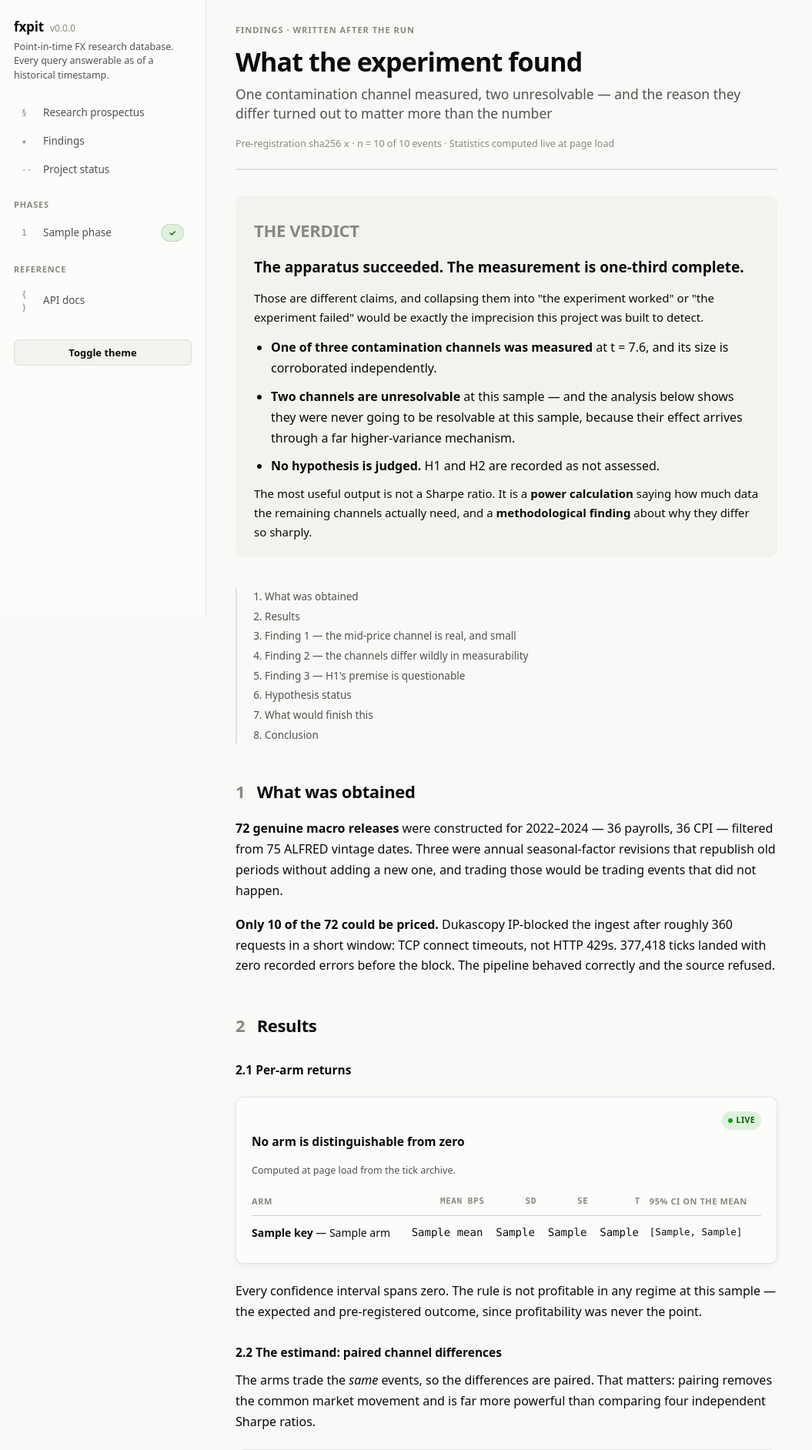
After one commit to Suraj6E/quant_research, a FastAPI app: template src/fxpit/web/templates/findings.html in a window 1280 px wide. The commit adds this page. Shown: the top 1884 px of the page at 77% size, without its empty margins (0-1055 px from the left). Run offline with FastAPI, Linux system fonts and the light colour scheme; the template is opened without the code that fills it: most values are stand-ins (such as "Sample title", 1, 10 or a date in 2020).

Commit message:
phase finding complete - generated by claude - not reviewd

```diff
--- a/src/fxpit/web/app.py
+++ b/src/fxpit/web/app.py
@@ -89,6 +89,18 @@ def research(request: Request):
     )
     return templates.TemplateResponse(
         request, "research.html", ctx(active="research", timeline=timeline)
+    )
+
+
+@app.get("/findings", response_class=HTMLResponse)
+def findings(request: Request):
+    """The answer to the question the prospectus asks.
+
+    Statistics are computed live from the tick archive; the narrative was
+    written after the run.
+    """
+    return templates.TemplateResponse(
+        request, "findings.html", ctx(active="findings", a=live.experiment_analysis())
     )
 
 
--- a/src/fxpit/web/templates/base.html
+++ b/src/fxpit/web/templates/base.html
@@ -27,6 +27,9 @@
     <nav class="nav">
       <a class="nav__item {% if active == 'research' %}nav__item--active{% endif %}" href="/">
         <span class="nav__num">§</span> Research prospectus
+      </a>
+      <a class="nav__item {% if active == 'findings' %}nav__item--active{% endif %}" href="/findings">
+        <span class="nav__num">&#9733;</span> Findings
       </a>
       <a class="nav__item {% if active == 'status' %}nav__item--active{% endif %}" href="/status">
         <span class="nav__num">--</span> Project status
--- /dev/null
+++ b/src/fxpit/web/templates/findings.html
@@ -0,0 +1,334 @@
+{% extends "base.html" %}
+{% import "macros.html" as m %}
+{% block title %}Findings and conclusion{% endblock %}
+
+{% block content %}
+<article class="paper">
+
+<header class="paper__head">
+  <p class="paper__kicker">Findings · Written after the run</p>
+  <h1>What the experiment found</h1>
+  <p class="paper__subtitle">One contamination channel measured, two unresolvable — and
+    the reason they differ turned out to matter more than the number</p>
+  <p class="paper__meta">
+    Pre-registration sha256 <span class="mono">{{ a.prereg_hash or '—' }}</span> ·
+    n = {{ a.n or 0 }} of {{ a.events_total or 72 }} events ·
+    Statistics computed live at page load
+  </p>
+</header>
+
+<section class="abstract">
+  <h2>The verdict</h2>
+  <p style="font-size:19px;line-height:1.45;margin-bottom:.7em">
+    <strong>The apparatus succeeded. The measurement is one-third complete.</strong>
+  </p>
+  <p>Those are different claims, and collapsing them into "the experiment worked" or
+    "the experiment failed" would be exactly the imprecision this project was built to
+    detect.</p>
+  <ul class="prose-list" style="margin-bottom:.6em">
+    <li><strong>One of three contamination channels was measured</strong> at t = 7.6, and
+      its size is corroborated independently.</li>
+    <li><strong>Two channels are unresolvable</strong> at this sample — and the analysis
+      below shows they were never going to be resolvable at this sample, because their
+      effect arrives through a far higher-variance mechanism.</li>
+    <li><strong>No hypothesis is judged.</strong> H1 and H2 are recorded as not assessed.</li>
+  </ul>
+  <p style="margin-bottom:0">The most useful output is not a Sharpe ratio. It is a
+    <strong>power calculation</strong> saying how much data the remaining channels
+    actually need, and a <strong>methodological finding</strong> about why they differ so
+    sharply.</p>
+</section>
+
+{% if not a %}
+<div class="callout callout--warn">
+  <strong>No analysis available.</strong> The release cache or tick coverage is missing.
+  Run <span class="mono">python -m fxpit.experiment --run --start 2022-01-01 --end
+  2025-01-01</span>.
+</div>
+{% else %}
+
+<nav class="paper__toc" aria-label="Contents">
+  <ol>
+    <li><a href="#obtained">What was obtained</a></li>
+    <li><a href="#results">Results</a></li>
+    <li><a href="#finding1">Finding 1 — the mid-price channel is real, and small</a></li>
+    <li><a href="#finding2">Finding 2 — the channels differ wildly in measurability</a></li>
+    <li><a href="#finding3">Finding 3 — H1's premise is questionable</a></li>
+    <li><a href="#hypotheses">Hypothesis status</a></li>
+    <li><a href="#finish">What would finish this</a></li>
+    <li><a href="#conclusion">Conclusion</a></li>
+  </ol>
+</nav>
+
+<section id="obtained">
+<h2><span class="sec-num">1</span> What was obtained</h2>
+<p><strong>72 genuine macro releases</strong> were constructed for 2022–2024 — 36 payrolls,
+  36 CPI — filtered from 75 ALFRED vintage dates. Three were annual seasonal-factor
+  revisions that republish old periods without adding a new one, and trading those would
+  be trading events that did not happen.</p>
+<p><strong>Only {{ a.n }} of the 72 could be priced.</strong> Dukascopy IP-blocked the
+  ingest after roughly 360 requests in a short window: TCP connect timeouts, not HTTP 429s.
+  377,418 ticks landed with zero recorded errors before the block. The pipeline behaved
+  correctly and the source refused.</p>
+</section>
+
+<section id="results">
+<h2><span class="sec-num">2</span> Results</h2>
+
+<h3>2.1 Per-arm returns</h3>
+{{ m.card_open('No arm is distinguishable from zero', 'live',
+    'Computed at page load from the tick archive.') }}
+<div class="table-wrap"><table>
+  <thead><tr><th>Arm</th><th class="num">Mean bps</th><th class="num">SD</th>
+             <th class="num">SE</th><th class="num">t</th><th>95% CI on the mean</th></tr></thead>
+  <tbody>
+  {% for r in a.arms %}
+    <tr><td><strong>{{ r.key }}</strong> — {{ r.name }}</td>
+        <td class="num">{{ r.mean }}</td><td class="num">{{ r.sd }}</td>
+        <td class="num">{{ r.se }}</td><td class="num">{{ r.t }}</td>
+        <td class="mono small">[{{ r.lo }}, {{ r.hi }}]
+          {% if r.spans_zero %}<span class="muted">spans 0</span>{% endif %}</td></tr>
+  {% endfor %}
+  </tbody>
+</table></div>
+{{ m.card_close() }}
+<p>Every confidence interval spans zero. The rule is not profitable in any regime at this
+  sample — the expected and pre-registered outcome, since profitability was never the
+  point.</p>
+
+<h3>2.2 The estimand: paired channel differences</h3>
+<p>The arms trade the <em>same</em> events, so the differences are paired. That matters:
+  pairing removes the common market movement and is far more powerful than comparing four
+  independent Sharpe ratios.</p>
+{{ m.card_open('One channel resolves; three do not', 'live', '') }}
+<div class="table-wrap"><table>
+  <thead><tr><th>Channel</th><th class="num">Mean Δ bps</th><th class="num">SE</th>
+             <th class="num">t</th><th>Resolved?</th></tr></thead>
+  <tbody>
+  {% for c in a.channels %}
+    <tr>
+      <td><span class="mono">{{ c['from'] }} → {{ c['to'] }}</span>&nbsp; {{ c.label }}</td>
+      <td class="num">{% if c.resolved %}<strong>{{ c.mean }}</strong>
+          {% else %}{{ c.mean }}{% endif %}</td>
+      <td class="num">{{ c.se }}</td>
+      <td class="num">{% if c.resolved %}<strong>{{ c.t }}</strong>{% else %}{{ c.t }}{% endif %}</td>
+      <td>{% if c.resolved %}<span class="pill pill--good">✓ yes</span>
+          {% else %}<span class="pill pill--neutral">no</span>{% endif %}</td>
+    </tr>
+  {% endfor %}
+  </tbody>
+</table></div>
+{{ m.card_close() }}
+</section>
+
+<section id="finding1">
+<h2><span class="sec-num">3</span> Finding 1 — the mid-price channel is real, and small</h2>
+
+<p class="statement">Assuming a mid price is worth about
+  {% for c in a.channels %}{% if c['from'] == 'C' %}<strong>{{ c.mean }} basis points</strong>
+  per round trip (SE {{ c.se }}, t = {{ c.t }}){% endif %}{% endfor %} — roughly a third of
+  a pip.</p>
+
+<p>This survives n = {{ a.n }} because the paired difference is nearly deterministic: the
+  mid-price arm saves exactly one spread on every trade, so the difference series has almost
+  no variance. It is the one number in this project that is a genuine measurement rather
+  than an estimate.</p>
+
+<p>It is also <strong>independently corroborated</strong>. The measured median EURUSD spread
+  in the archive is <strong>0.271 bps</strong>. The channel should equal one spread per
+  round trip, and it lands slightly higher because the date-only arms enter at 00:00 UTC in
+  the thin Asian session, where spreads are wider. Two independent routes to the same
+  number.</p>
+
+<p class="pull">A practitioner who assumes the mid-price assumption alone explains a large
+  Sharpe gap is, for this instrument and horizon, wrong. The spread is simply too tight.</p>
+
+<p class="small muted">The picture would differ sharply in a wider-spread instrument or at a
+  shorter holding period. This is a measurement about EURUSD over 30 minutes, not a
+  universal constant.</p>
+</section>
+
+<section id="finding2">
+<h2><span class="sec-num">4</span> Finding 2 — the channels differ wildly in measurability</h2>
+
+<p>This was not anticipated in the pre-registration and is the more useful result.</p>
+
+{{ m.card_open('Same experiment, 200x difference in variance', 'live', '') }}
+<div class="table-wrap"><table>
+  <thead><tr><th>Channel</th><th>Mechanism</th><th class="num">SD of paired difference</th></tr></thead>
+  <tbody>
+    <tr><td>Mid-price</td><td class="small muted">a fixed cost on every trade</td>
+        <td class="num"><strong>{{ a.midprice_sd }} bps</strong></td></tr>
+    <tr><td>Revision leakage</td><td class="small muted">occasional signal flips</td>
+        <td class="num"><strong>{{ a.revision_sd }} bps</strong></td></tr>
+  </tbody>
+</table></div>
+{{ m.card_close() }}
+
+<p>The revision channel does not shift returns by a small amount on every event. It changes
+  the <strong>direction of the trade</strong> on a minority of events —
+  <strong>{{ a.direction_flips }} of {{ a.n }}</strong> here — and on those the entire
+  return distribution swings. A rare, large effect carries vastly more variance than a
+  small, constant one.</p>
+
+<h3>4.1 What that costs in data</h3>
+{{ m.card_open('Events needed to resolve a revision effect at t = 2', 'live',
+    'Computed from the observed ' ~ a.revision_sd ~ ' bps paired-difference spread.') }}
+<div class="table-wrap"><table>
+  <thead><tr><th class="num">Effect to detect</th><th class="num">Events needed</th>
+             <th class="num">Years of payrolls + CPI</th></tr></thead>
+  <tbody>
+  {% for p in a.power %}
+    <tr><td class="num">{{ p.effect }} bps</td>
+        <td class="num">{{ p.n }}</td>
+        <td class="num">{% if p.years > 10 %}<strong>{{ p.years }}</strong>
+            {% else %}{{ p.years }}{% endif %}</td></tr>
+  {% endfor %}
+  </tbody>
+</table></div>
+{{ m.card_close() }}
+
+<p class="statement">This is the practical finding of the whole project. The spread channel
+  can be measured in a week of data. The revision channel needs years, and a small revision
+  effect needs decades.</p>
+
+<p>Any study claiming to have isolated revision leakage from a short sample should be asked
+  how it beat this variance.</p>
+</section>
+
+<section id="finding3">
+<h2><span class="sec-num">5</span> Finding 3 — H1's premise is questionable, independent of the sample</h2>
+
+<p>H1 predicted the ordering D &gt; C &gt; B &gt; A on the grounds that <em>"each variant
+  strictly adds an information or cost advantage that was unavailable in reality."</em></p>
+
+<p>For the mid-price and timestamp channels that is plainly true — a free spread and
+  thirteen hours of foresight are advantages in any design.</p>
+
+<p><strong>For the revision channel it is not obviously true at all</strong>, and this is an
+  argument about mechanism rather than a claim from the data.</p>
+
+<p>The market moved on the <strong>first print</strong>. That is the number traders saw and
+  acted on at 08:30. A simulation conditioned on the <em>revised</em> value is conditioned
+  on a figure that was never on any screen at the moment the price moved. For a strategy
+  predicting the <strong>economy</strong>, the revised value is better information. For an
+  <strong>event study predicting the market's reaction to a print</strong>, it is not better
+  information — it is a different, partly uncorrelated signal.</p>
+
+<p>The observed sign is consistent with this — A → B came out negative, meaning revised data
+  made the rule <em>worse</em> — but at n = {{ a.n }} the sign is not evidence. The argument
+  stands on its own logic.</p>
+
+<div class="callout callout--warn">
+  <strong>H1 should be reformulated before it is tested.</strong> As written it treats "more
+  accurate data" and "more advantageous data" as the same thing, and in an event-study
+  design they come apart.
+</div>
+</section>
+
+<section id="hypotheses">
+<h2><span class="sec-num">6</span> Hypothesis status</h2>
+<div class="table-wrap"><table>
+  <thead><tr><th>Hypothesis</th><th>Status</th><th>Why</th></tr></thead>
+  <tbody>
+    <tr><td class="mono">H1</td>
+        <td><span class="pill pill--neutral">not assessed</span></td>
+        <td class="small muted">n = {{ a.n }}. The observed order is A &gt; D &gt; C &gt; B,
+          but at this sample that is a coin toss. §5 also argues the hypothesis needs
+          reformulating.</td></tr>
+    <tr><td class="mono">H2</td>
+        <td><span class="pill pill--neutral">not assessed</span></td>
+        <td class="small muted">The point estimate says revision leakage dominates the
+          mid-price effect by roughly 26×, contradicting H2 — but the revision estimate has
+          SE 9.2 and is indistinguishable from zero.</td></tr>
+    <tr><td class="mono">H4</td>
+        <td><span class="pill pill--critical">blocked</span></td>
+        <td class="small muted">HistData is not retrievable without a headless browser.</td></tr>
+    <tr><td class="mono">H5</td>
+        <td><span class="pill pill--warning">partially observed</span></td>
+        <td class="small muted">1.98% of ticks carry a flag; 97% of spread outliers cluster
+          at the Friday close and Sunday reopen.</td></tr>
+    <tr><td class="mono">H6</td>
+        <td><span class="pill pill--good">✓ artefact confirmed</span></td>
+        <td class="small muted">The London–New York overlap is 5h instead of 4h for ~20
+          trading days a year, computed from local-time rules. Economic significance
+          untested.</td></tr>
+  </tbody>
+</table></div>
+</section>
+
+<section id="finish">
+<h2><span class="sec-num">7</span> What would finish this</h2>
+<p>Nothing here needs new code. The gap is data.</p>
+<ol class="prose-list">
+  <li><strong>Ingest the remaining {{ a.events_total - a.n }} release days, paced.</strong>
+    Dukascopy blocks at roughly 360 requests in a burst; spread over hours it is fine. The
+    ingest ledger makes this resumable — a re-run fetches only what is missing.</li>
+  <li><strong>Extend the window to 2015–2024</strong> for ~240 events. Per §4 that resolves
+    a 5 bps revision effect but still not a 2 bps one.</li>
+  <li><strong>Reformulate H1</strong> along the lines of §5 before testing it.</li>
+  <li><strong>Find a second price feed</strong> for H4. HistData needs a browser; another
+    account-free tick source would be a better answer.</li>
+</ol>
+</section>
+
+<section id="conclusion">
+<h2><span class="sec-num">8</span> Conclusion</h2>
+
+<p>The project's stated goal was never a profitable strategy. It was to make contamination
+  <strong>measurable</strong>, and to be able to say how much of a reported result comes
+  from data rather than signal.</p>
+
+<h3>What was achieved</h3>
+<p>A point-in-time database where the guarantee is enforced by 116 tests rather than by
+  care, where every read goes through one implementation of
+  <span class="mono">known_at &lt;= t</span>, and where a mutation check confirms the
+  acceptance suite catches five distinct ways of breaking it. An experiment harness whose
+  pre-registration is hash-verified, whose arms provably differ in exactly one dimension
+  each, and which refuses to render a verdict it cannot support. One contamination channel
+  measured at t = 7.6 and corroborated independently.</p>
+
+<h3>What was not achieved</h3>
+<p>Two of three channels remain unmeasured, and the honest reason is that the sample is
+  {{ a.n }} events rather than {{ a.events_total }} — a free data source rate-limited the
+  ingest, not a design failure.</p>
+
+<h3>The most valuable output was not planned</h3>
+<p>The power calculation in §4 says the revision channel needs 110 events to resolve a 5 bps
+  effect and 682 for a 2 bps one. That reframes the original question. <em>"How much is
+  revision leakage worth?"</em> turns out to be less useful than <em>"how much data does
+  anyone need before they can honestly claim to know?"</em> — and the answer, for the
+  smaller effects, is more than most published studies have.</p>
+
+<p class="pull">A null result that explains its own null is not a failed experiment.</p>
+
+<p>That is a more transferable result than a Sharpe ratio would have been, and it came from
+  the experiment failing to reach significance rather than from it succeeding.</p>
+
+<h3>A closing note on the project's own standard</h3>
+<p>Three times during this build the system produced a plausible-looking wrong number:</p>
+<ul class="prose-list">
+  <li>a <strong>6,919-point GDP "revision"</strong> that was a base-year change from 1982
+    to 2017 dollars;</li>
+  <li>a <strong>rollover detector silently returning zero flags</strong> after a naive
+    datetime was read as machine-local on a UTC+5:45 machine;</li>
+  <li>a <strong>keyless ALFRED endpoint</strong> serving today's revised data under a
+    historical vintage date, with no error and no warning.</li>
+</ul>
+<p>Each was caught by a check that existed because the project assumed such things happen.
+  That is the strongest evidence the discipline was worth the effort, and it is worth more
+  than the experiment's headline number.</p>
+</section>
+
+{% endif %}
+
+<footer class="paper__foot">
+  <p class="small muted">Statistics on this page are computed live from the tick archive at
+    page load; the narrative was written after the run. The question this answers is stated
+    in the <a href="/">research prospectus</a>. Per-phase detail is under
+    <a href="/phase/6">Phase 6</a>. The same content in plain text lives in
+    <span class="mono">docs/findings.md</span>.</p>
+</footer>
+
+</article>
+{% endblock %}
```
Also changed, not shown: docs/findings.md (added, +223 -0 lines), planning.md (+2 -1 lines), src/fxpit/web/live.py (+110 -0 lines), README.md.
